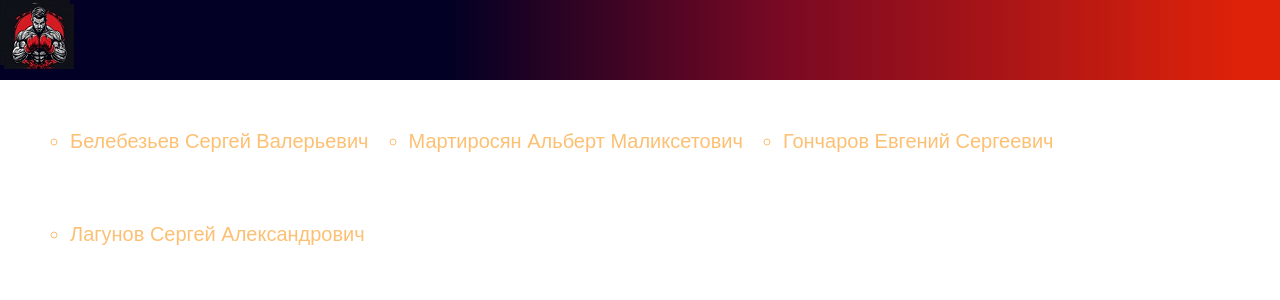
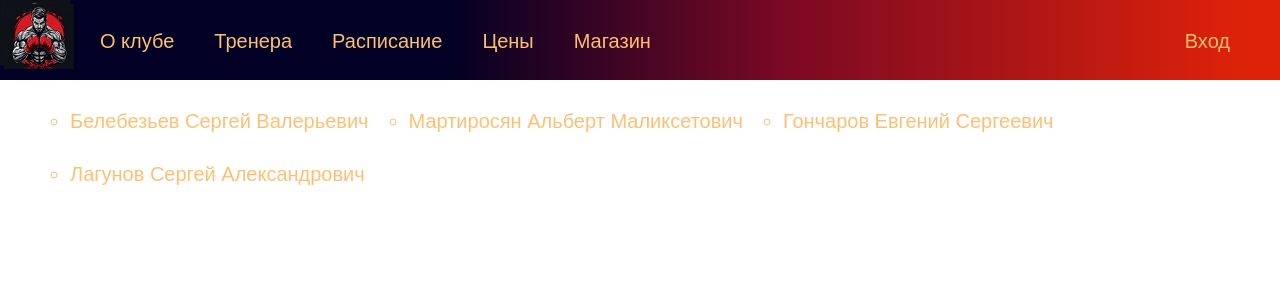
Before and after one commit to UskovStepan/Fanat, a Django app: page /coach/ in a window 1280 px wide. Shown: the top 300 px of the page. Run offline with Django 5.2, Linux system fonts and the light colour scheme.

Commit message:
Исправил вкладки

```diff
--- a/fanat_tomsk/fanat/templates/fanat_tomsk/coach.html
+++ b/fanat_tomsk/fanat/templates/fanat_tomsk/coach.html
@@ -1,10 +1,13 @@
 {% extends "base.html" %}
+{% load fanattags %}
+
 {% block content %}
-<ul>
-	{% for p in posts %}
-	<li>
-		<p>{{p.name}}</p>
-	</li>
+<tb valign = 'top' class='left-chapters'>
+<ul id='leftchapters'>
+	{% get_coach as coach %}
+	{% for n in coach %}
+	<li><a href="{% url "coach" n.id %}">{{n.name}}</a></li>
 	{% endfor %}
+
 </ul>
 {% endblock content %}
--- a/fanat_tomsk/fanat/templates/fanat_tomsk/index.html
+++ b/fanat_tomsk/fanat/templates/fanat_tomsk/index.html
@@ -1,4 +1,5 @@
 {% extends "base.html" %}
+
 {% block content %}
 
 <p>Самая главная страница</p>
--- /dev/null
+++ b/fanat_tomsk/fanat/templatetags/fanattags.py
@@ -0,0 +1,10 @@
+from django import template
+import fanat.views as views
+
+
+register = template.Library()
+
+
+@register.simple_tag()
+def get_coach():
+	return views.db_coach
--- a/fanat_tomsk/fanat/urls.py
+++ b/fanat_tomsk/fanat/urls.py
@@ -5,6 +5,7 @@ urlpatterns = [
     path('', views.index, name='home'),
     path('about/', views.show_about, name='about'),
     path('coach/', views.show_coach, name='coach'),
+	path('coach/<int:coach_id>', views.show_coachview, name='coach'),
     path('schedule/', views.schedule, name='schedule'),
     path('price/', views.price, name='price'),
     path('shop/', views.shop, name='shop'),
--- a/fanat_tomsk/fanat/views.py
+++ b/fanat_tomsk/fanat/views.py
@@ -27,31 +27,35 @@ def index(request):
 
 
 def show_about(request):
-	return render(request, 'fanat_tomsk/about.html', {'title': 'О клубе'})
+	return render(request, 'fanat_tomsk/about.html', {'menu': menu, 'title': 'О клубе'})
 
 
 def show_coach(request):
 	data_coach = {
+		'menu': menu,
 		'title': 'Тренера',
 		'posts': db_coach,
 	}
 	return render(request, 'fanat_tomsk/coach.html', context=data_coach)
 
+def show_coachview(request, coach_id):
+	return show_coach(request)
+
 
 def schedule(request):
-	return render(request, 'fanat_tomsk/schedule.html', {'title': 'Расписание'})
+	return render(request, 'fanat_tomsk/schedule.html', {'menu': menu, 'title': 'Расписание'})
 
 
 def price(request):
-	return render(request, 'fanat_tomsk/price.html', {'title': 'Цены'})
+	return render(request, 'fanat_tomsk/price.html', {'menu': menu, 'title': 'Цены'})
 
 
 def shop(request):
-	return render(request, 'fanat_tomsk/shop.html', {'title': 'Магазин'})
+	return render(request, 'fanat_tomsk/shop.html', {'menu': menu, 'title': 'Магазин'})
 
 
 def login(request):
-	return render(request, 'fanat_tomsk/login.html', {'title': 'Вход'})
+	return render(request, 'fanat_tomsk/login.html', {'menu': menu, 'title': 'Вход'})
 
 
 def page_not_found(request, exception):
--- a/fanat_tomsk/templates/base.html
+++ b/fanat_tomsk/templates/base.html
@@ -1,5 +1,4 @@
 {% load static %}
-
 <!DOCTYPE html>
 <html>
 <head>
@@ -13,18 +12,15 @@
 
 {% block mainmenu %}
 <div class="header">
-		<ul id="mainmenu" class="mainmenu">
+	<ul class="mainmenu">
 		<li class="logo"><a href="{% url 'home' %}"><div class="logo"></div></a></li>
 <div class="header">
-<ul id ='mainmenu' class='mainmenu'>
+	<ul class='mainmenu'>
 		{% for m in menu %}
 		{% if not forloop.last %}<li>{%else%}<li class='last'>{%endif%}
-
-	<a href="{% url m.url_name %}">{{ m.title }}</a></li>
-
+			<a href="{% url m.url_name %}">{{ m.title }}</a>
 		{% endfor %}
 	</ul>
-			<div class = 'clear'></div>
 </div>
 {% endblock mainmenu %}
 
```
Also changed, not shown: fanat_tomsk/fanat/templatetags/__init__.py (added). Lines whose indentation alone changed are shown as unchanged.
